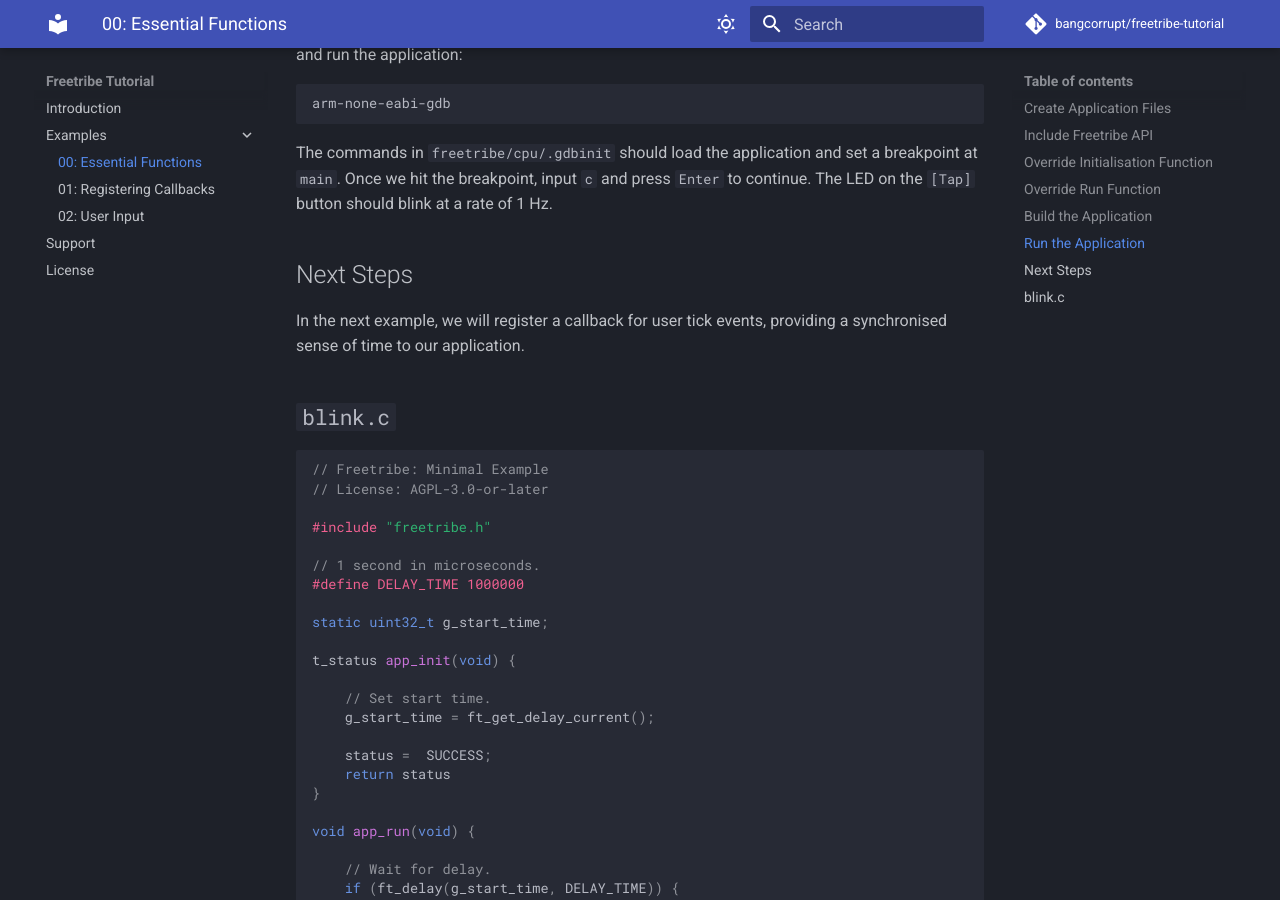
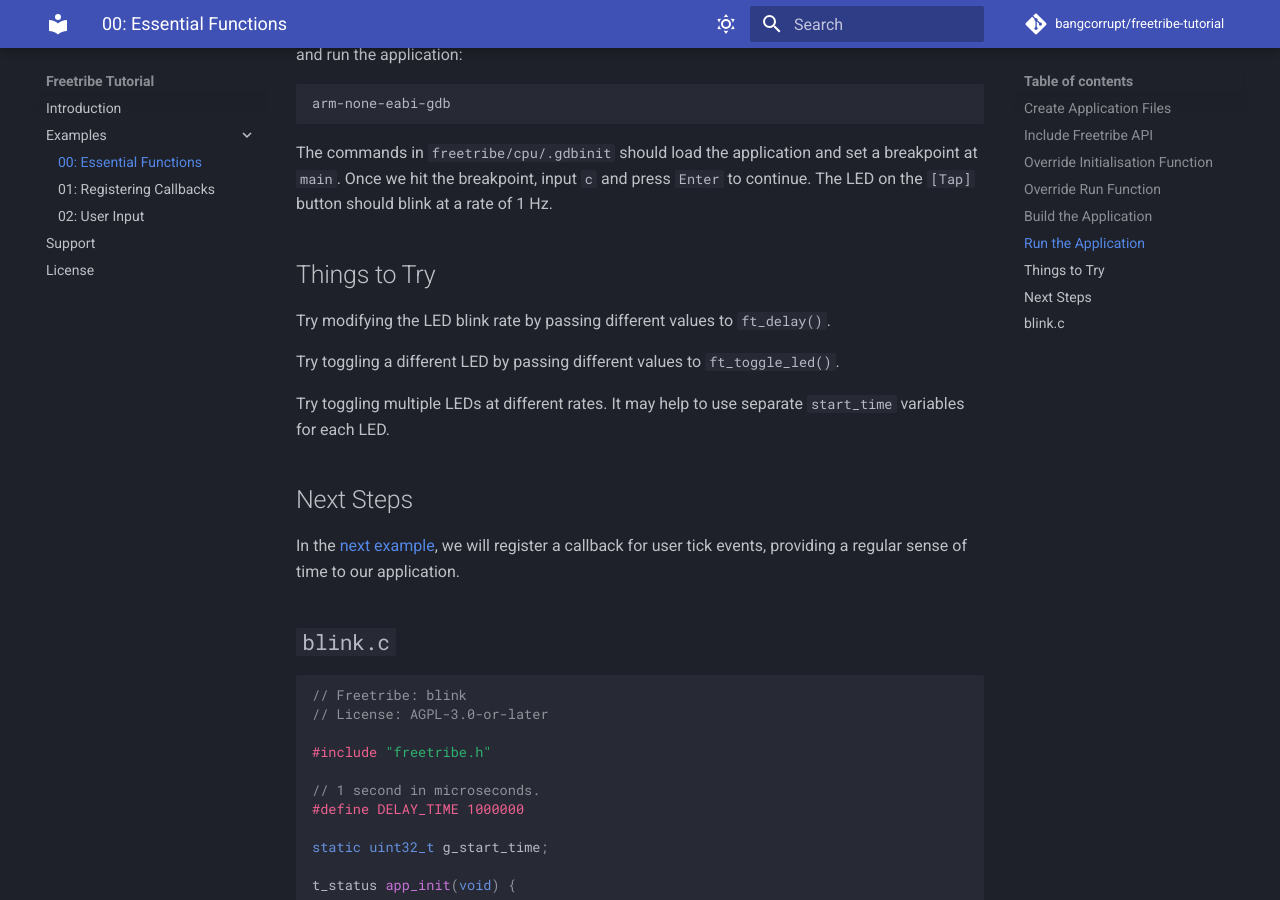
Before and after one commit to bangcorrupt/freetribe-tutorial, an MkDocs documentation site: the page built from docs/essential-functions.md, in a window 1280 px wide and 900 px high, scrolled down 2159 px. Built offline with MkDocs 1.6.1 and Material for MkDocs 9.7.7, drawn with Linux system fonts in a browser that asks for light colours; comment, search, counter and statistics services are not loaded.

Commit message:
try-things

````diff
--- a/docs/essential-functions.md
+++ b/docs/essential-functions.md
@@ -105,15 +105,24 @@
 Once we hit the breakpoint, input `c` and press `Enter` to continue.  The LED on the `[Tap]` button should
 blink at a rate of 1 Hz.
 
+## Things to Try
+
+Try modifying the LED blink rate by passing different values to `ft_delay()`.
+
+Try toggling a different LED by passing different values to `ft_toggle_led()`.
+
+Try toggling multiple LEDs at different rates.  It may help to use separate `start_time`
+variables for each LED.
+
 ## Next Steps
 
-In the next example, we will register a callback for user tick events,
-providing a synchronised sense of time to our application.
+In the [next example](registering-callbacks.md), we will register a callback for user tick events,
+providing a regular sense of time to our application.
 
 ## `blink.c`
 
 ``` c
-// Freetribe: Minimal Example
+// Freetribe: blink
 // License: AGPL-3.0-or-later
 
 #include "freetribe.h"
````
Also changed, not shown: docs/registering-callbacks.md (+11 -0 lines), docs/user-input.md (+12 -0 lines).
